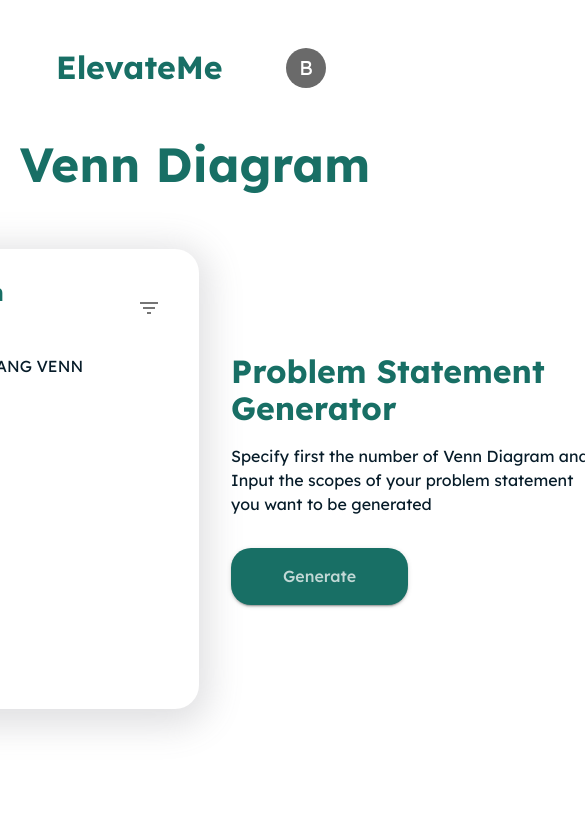
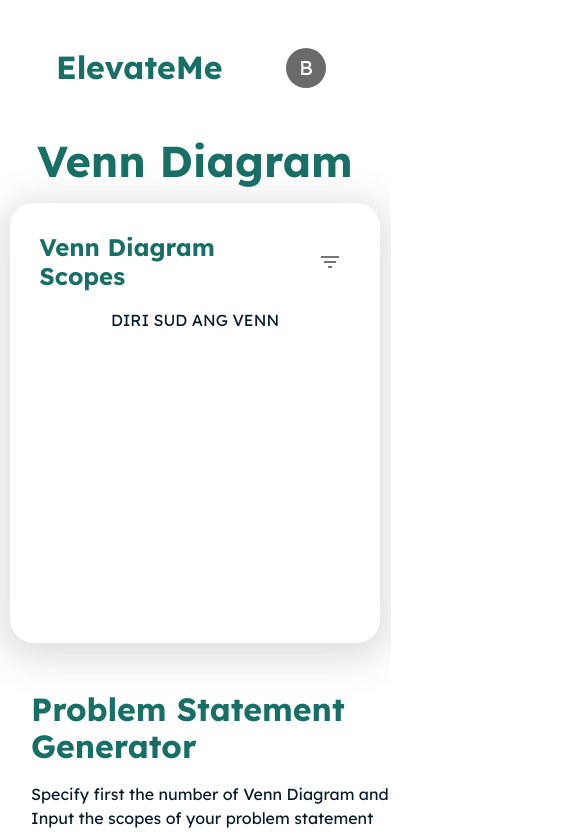
Before and after one commit to frnzgngbs/ElevateMe-FrontEnd, a React (Create React App) app: page /user/venn in a window 390 px wide. Shown: the top 834 px of the page, 585 px wide, since content can reach past the window. Built offline with nearby package versions, Linux system fonts and the light colour scheme.

Commit message:
Venn Diagram page responsiveness.

```diff
--- a/src/App.js
+++ b/src/App.js
@@ -31,7 +31,7 @@ var theme = createTheme({
 			color: "#186F65",
 		},
 		h2: {
-			fontSize: "2.5rem",
+			fontSize: "2.7rem",
 			fontWeight: "bold",
 			color: "#186F65",
 		},
--- a/src/pages/Venn.jsx
+++ b/src/pages/Venn.jsx
@@ -1,4 +1,4 @@
-import { Box, Button, Card, IconButton, Typography } from "@mui/material";
+import { Box, Button, Card, Grid, IconButton, Typography } from "@mui/material";
 import FilterListIcon from "@mui/icons-material/FilterList";
 import { CheckBox } from "@mui/icons-material";
 import VennPSCard from "../components/VennPSCard";
@@ -14,26 +14,15 @@ function Venn() {
 
 	return (
 		<Box paddingBottom={4}>
-			<Typography variant="h1" textAlign="center" gutterBottom>
+			<Typography variant="h2" textAlign="center" gutterBottom>
 				Venn Diagram
 			</Typography>
-			<Box
-				sx={{
-					display: "flex",
-					justifyContent: "center",
-					alignItems: "center",
-					paddingTop: 5,
-				}}>
-				<Box
-					sx={{
-						display: "flex",
-						justifyContent: "center",
-						alignItems: "center",
-					}}>
+			<Grid container spacing={6} justifyContent="center" alignItems="center">
+				<Grid item>
 					<Card
 						sx={{
-							width: 400,
-							height: 460,
+							width: 370,
+							height: 440,
 							p: 3.7,
 							borderRadius: 6,
 							boxShadow: "rgba(100, 100, 111, 0.2) 0px 7px 35px 10px",
@@ -62,6 +51,8 @@ function Venn() {
 							<Typography>DIRI SUD ANG VENN</Typography>
 						</Box>
 					</Card>
+				</Grid>
+				<Grid item>
 					<Box sx={{ marginLeft: 4, width: "360px" }}>
 						<Typography variant="h3">Problem Statement Generator</Typography>
 						<Typography variant="body1" sx={{ mt: 2 }}>
@@ -81,15 +72,15 @@ function Venn() {
 							Generate
 						</Button>
 					</Box>
-				</Box>
-			</Box>
+				</Grid>
+			</Grid>
 			<Box sx={{ mt: 16 }}>
 				<Typography variant="h3" textAlign={"center"}>
 					Generated Problem Statement
 				</Typography>
 				<Typography variant="body1" textAlign={"center"} marginTop={2.7}>
 					This are the generated problem statements, you can always edit the
-					generated problem statements if you want{" "}
+					generated problem statements if you want
 				</Typography>
 				<Box
 					component="form"
```
